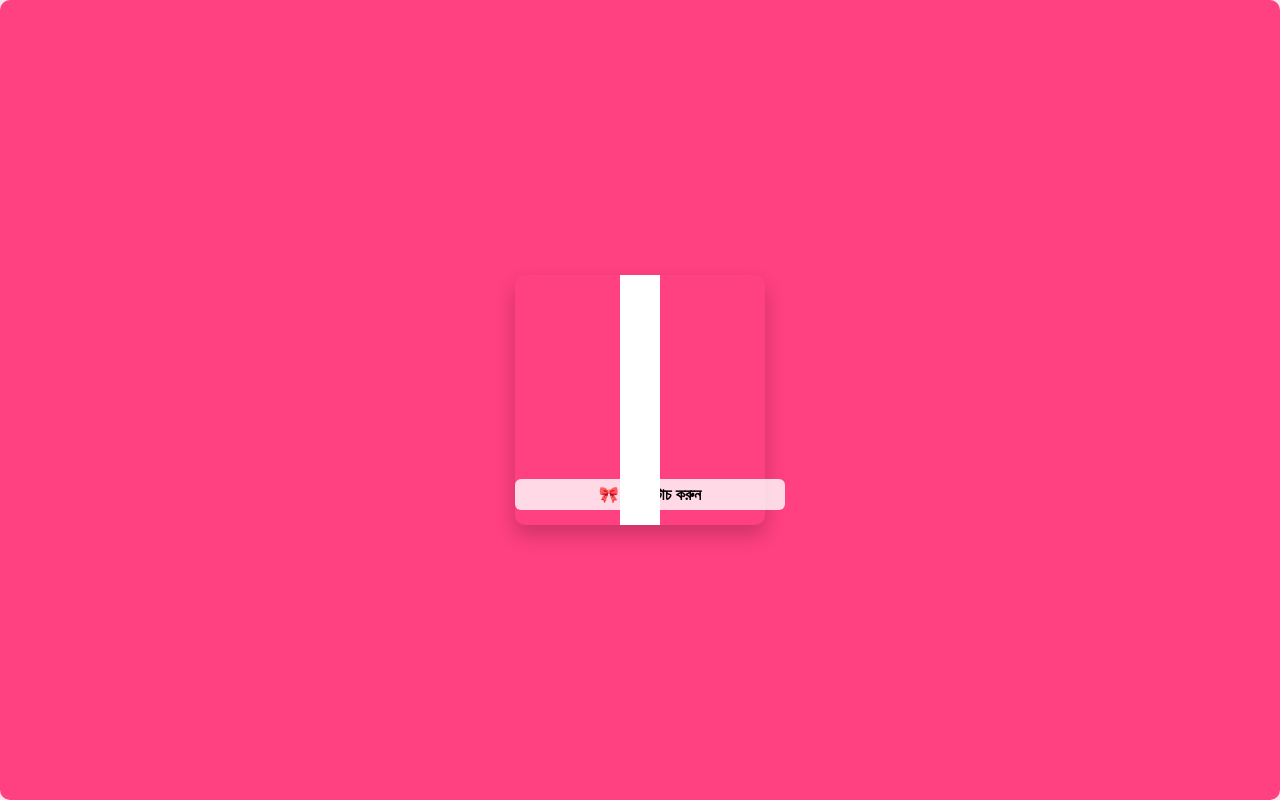
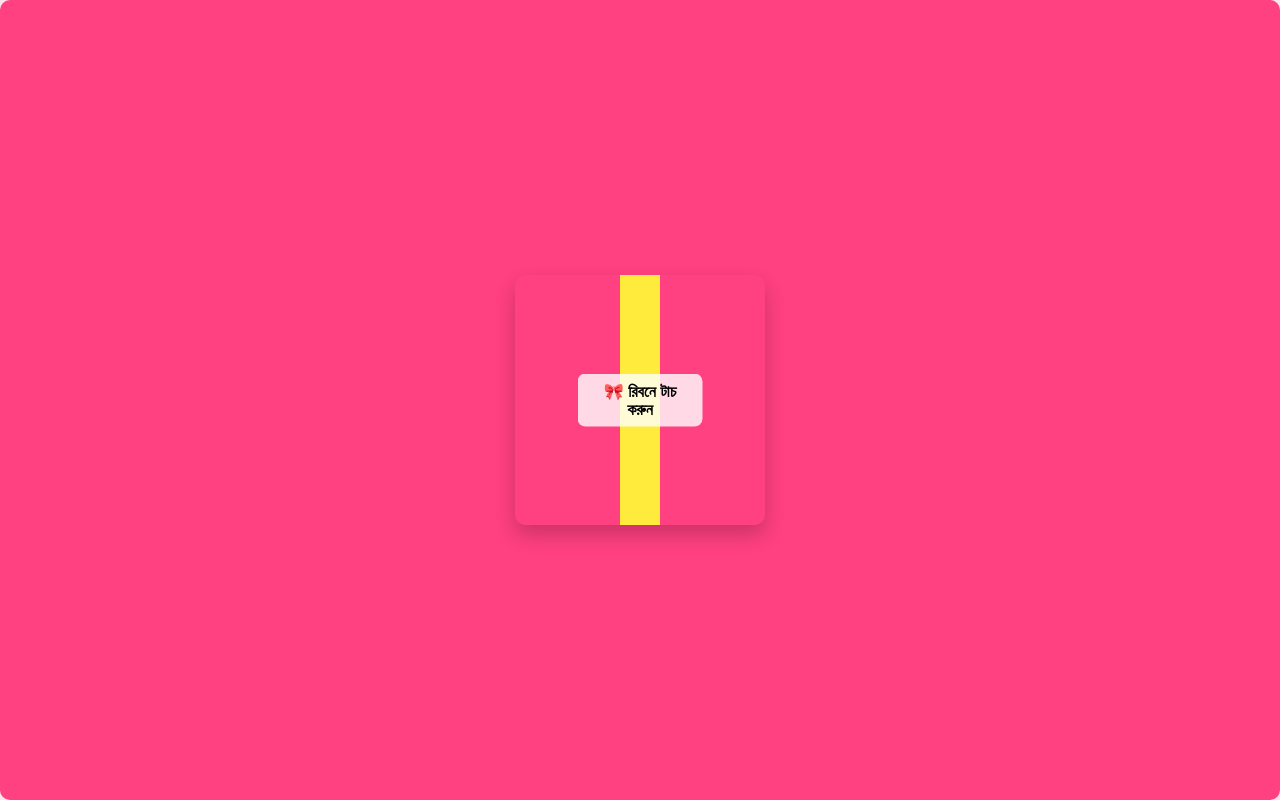
Before and after one commit to officialenayet/ae, a plain HTML site: page index.html in a window 1280 px wide. Drawn offline with Linux system fonts and the light colour scheme.

Commit message:
Update index.html

```diff
--- a/index.html
+++ b/index.html
@@ -2,7 +2,7 @@
 <html lang="bn">
 <head>
   <meta charset="UTF-8">
-  <title>🎁 Surprise Page</title>
+  <title>🎁 সারপ্রাইজ পেজ</title>
   <meta name="viewport" content="width=device-width, initial-scale=1.0">
   <style>
     html, body {
@@ -43,7 +43,7 @@
       transform: translateX(-50%);
       width: 40px;
       height: 100%;
-      background: #fff;
+      background: #ffeb3b; /* নতুন রঙ: হালকা হলুদ */
       z-index: 2;
     }
 
@@ -53,7 +53,7 @@
       position: absolute;
       width: 100%;
       height: 40px;
-      background: #fff;
+      background: #ffeb3b; /* একই রঙ */
       left: 0;
     }
 
@@ -99,21 +99,23 @@
 
     .click-text {
       position: absolute;
-  bottom: 15px;
-  width: 100%;
-  text-align: center;
+      top: 50%;
+      left: 50%;
+      transform: translate(-50%, -50%);
       color: #000;
       background-color: rgba(255, 255, 255, 0.8);
-  padding: 6px 10px;
-  border-radius: 6px;
+      padding: 8px 16px;
+      border-radius: 8px;
       font-weight: bold;
       font-size: 16px;
       animation: blink 1s infinite;
+      z-index: 3; /* ribbon এর উপরে থাকবে */
+      text-align: center;
     }
 
     @keyframes blink {
       0%, 100% { opacity: 1; }
-      50% { opacity: 0.4; }
+      50% { opacity: 0.5; }
     }
   </style>
 </head>
@@ -133,10 +135,8 @@
 
     gift.addEventListener('click', () => {
       wrapper.classList.add('open');
-
-      // animation duration 1s, delay before redirecting
       setTimeout(() => {
-        window.location.href = "https://officialenayet.github.io/nazmonxauthey.io/"; // 🔁 এখানেই redirect URL বসান
+        window.location.href = "https://your-link-here.com"; // 🔁 এখানে আপনার আসল পেজের লিংক বসান
       }, 1500);
     });
   </script>
```
Lines whose indentation alone changed are shown as unchanged.
